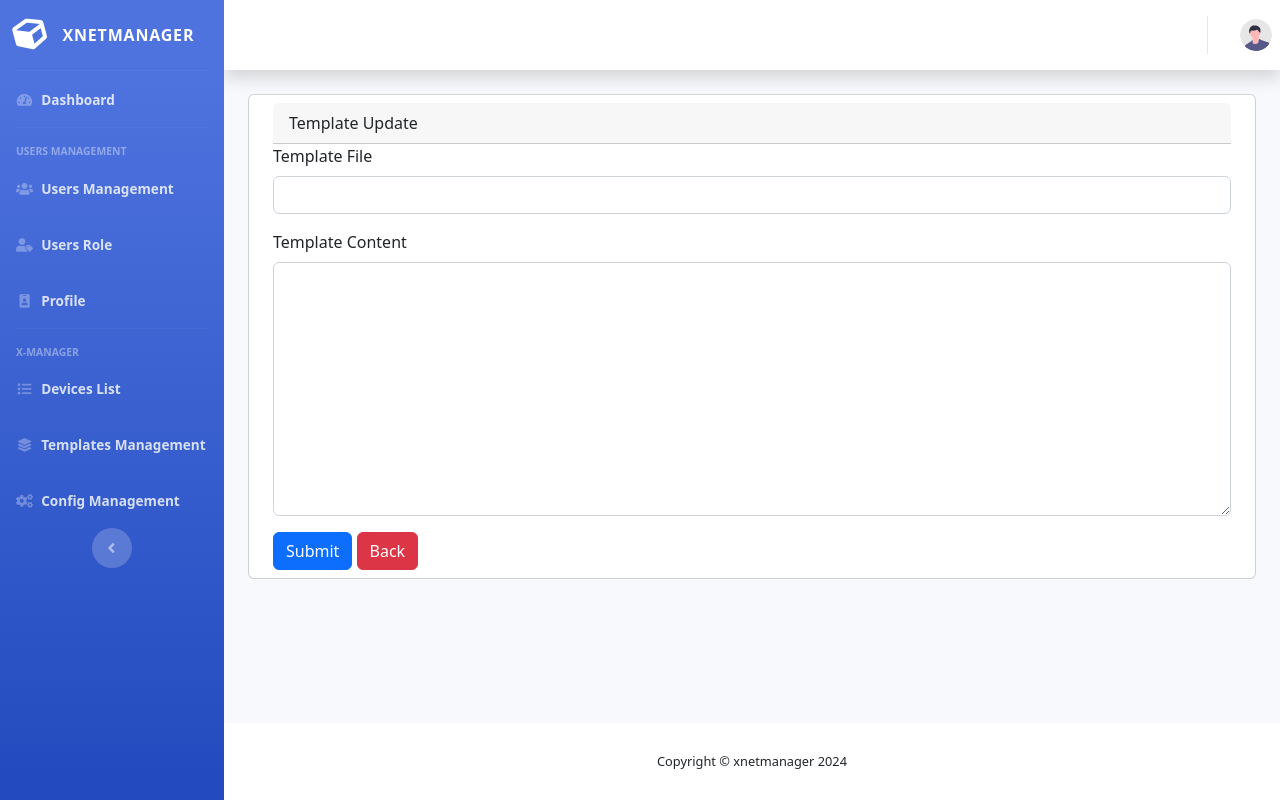
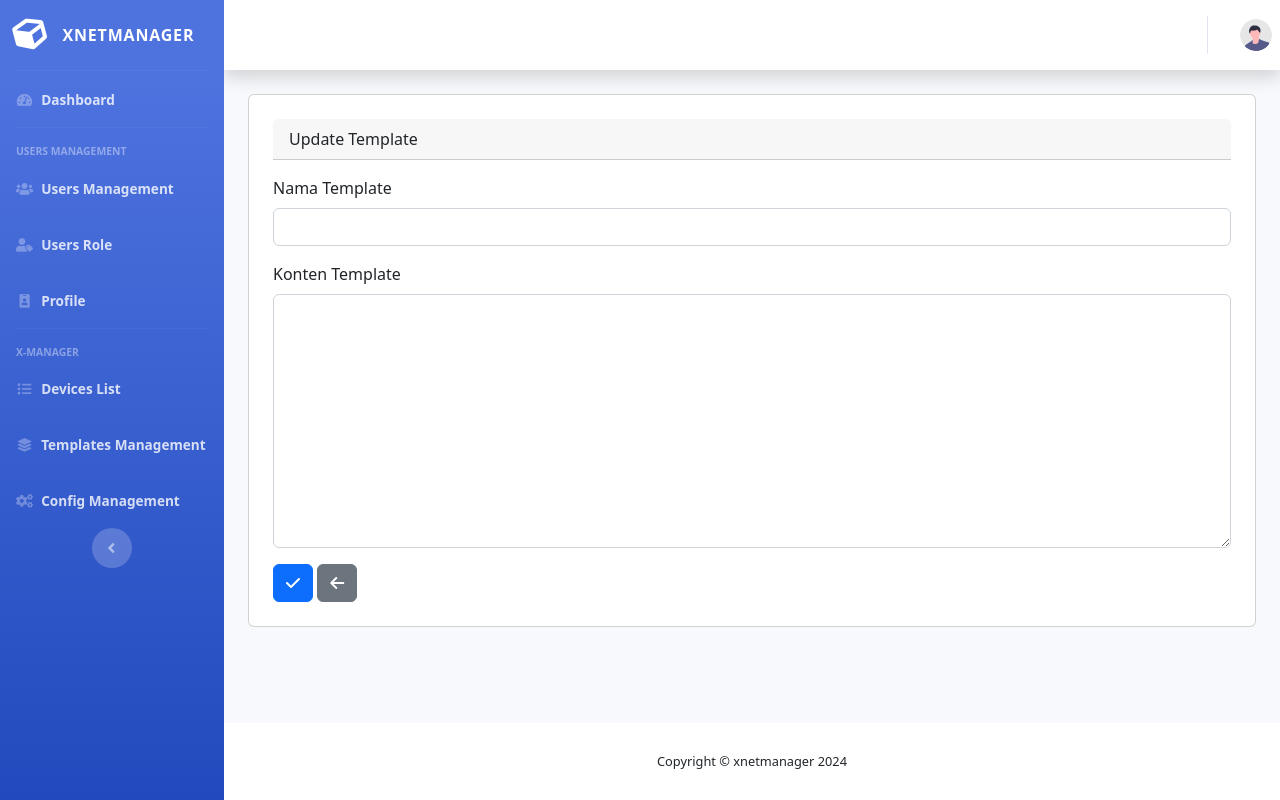
Before and after one commit to deckiokmal/xnetmanager, a Flask app: template src/templates/template_managers/template_result_update.html in a window 1280 px wide. Run offline with Flask 3, Linux system fonts and the light colour scheme; the template is opened without the code that fills it, so the values that code supplies are empty; some libraries are stand-ins or nearby versions.

Commit message:
update template_result_update.html

```diff
--- a/src/static/xmanager/gen_templates/MikroTik-test.txt
+++ /dev/null
@@ -1,4 +0,0 @@
-/system/identity/set name="Testing hari hariadfasfsadfsafddsa"
-aadfasdfa
-asdfasdf
-asdfasfdas
--- /dev/null
+++ b/src/static/xmanager/gen_templates/MikroTik_owrw0OGC_20240724_220836.txt
@@ -0,0 +1 @@
+/system/identity/set name="AdminX_MikroTik"
--- a/src/templates/template_managers/template_result_update.html
+++ b/src/templates/template_managers/template_result_update.html
@@ -1,29 +1,33 @@
 {% extends "/layouts/layout.html" %}
-{% block title %}template_update{% endblock %}
+{% block title %}Update Template{% endblock %}
 {% block content %}
-<!-- Begin Page Content -->
+<!-- Konten Halaman Update Template -->
 
-
-<div class="card position-relative py-2 px-4">
-    <div class="card-header">
-        Template Update
+<div class="card position-relative py-4 px-4">
+    <div class="card-header mb-3">
+        Update Template
     </div>
+    <!-- Form untuk memperbarui informasi template -->
     <form action="{{ url_for('tm.template_result_update', template_result_id=template.id) }}" method="post">
         <div class="mb-3">
-            <label for="template_name" class="form-label">Template File</label>
+            <label for="template_name" class="form-label">Nama Template</label>
             <input type="text" class="form-control" value="{{ template.template_name }}" id="template_name"
                 name="template_name">
         </div>
         <div class="mb-3">
-            <label for="template_content" class="form-label">Template Content</label>
+            <label for="template_content" class="form-label">Konten Template</label>
             <textarea name="template_content" id="template_content" rows="10"
-                class="form-control">{{template_content}}</textarea>
+                class="form-control">{{ template_content }}</textarea>
         </div>
-        <button type="submit" class="btn btn-primary">Submit</button>
-        <a class="btn btn-danger" href="{{ url_for('tm.template_results') }}">Back</a>
+        <!-- Tombol untuk menyimpan perubahan dan tombol untuk kembali ke halaman utama -->
+        <button type="submit" class="btn btn-primary">
+            <i class="fa-solid fa-check"></i>
+        </button>
+        <a class="btn btn-secondary" href="{{ url_for('tm.template_results') }}">
+            <i class="fa-solid fa-arrow-left"></i>
+        </a>
     </form>
 </div>
 
-
-<!-- End of Page Content -->
+<!-- Akhir Konten Halaman -->
 {% endblock %}
```
Also changed, not shown: instance/xnetmanager.sqlite.
